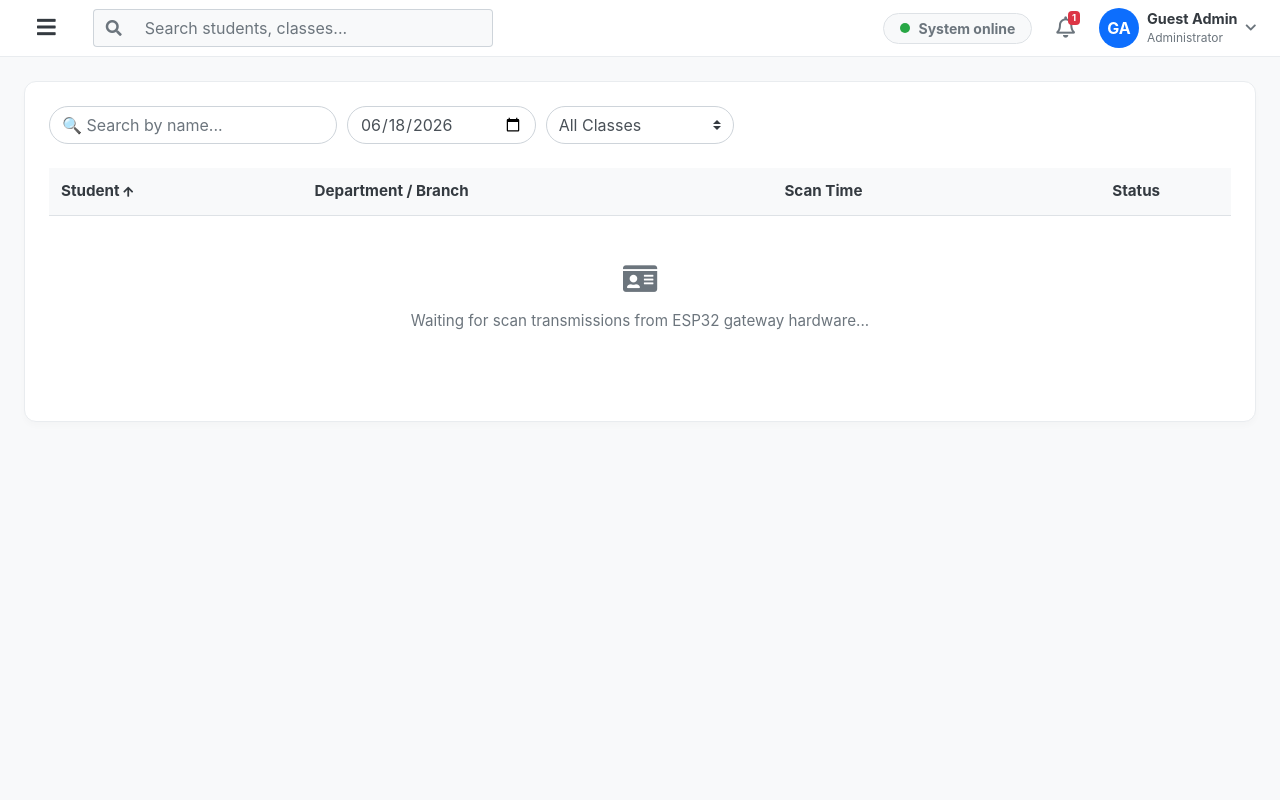
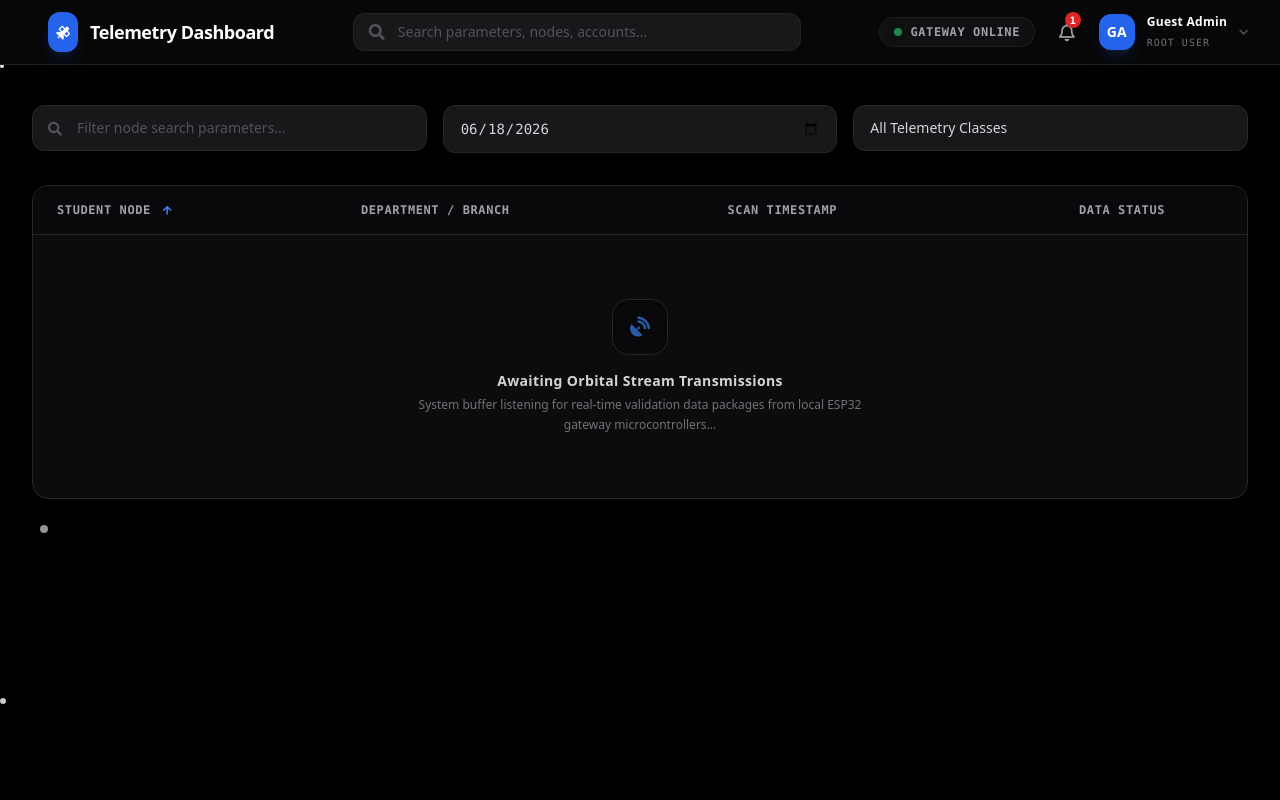
Before and after one commit to prab-hector/PJT_3, a Django app: page / in a window 1280 px wide. Run offline with Django 5.2, Linux system fonts and the light colour scheme; data that the repository does not hold is empty; some libraries are stand-ins or nearby versions.

Commit message:
login pg work

```diff
--- a/users/templates/users/homepg.html
+++ b/users/templates/users/homepg.html
@@ -1,101 +1,150 @@
-{% load crispy_forms_tags %}
+{% load static %}
 <!DOCTYPE html>
 <html lang="en">
 <head>
     <meta charset="UTF-8">
     <meta name="viewport" content="width=device-width, initial-scale=1.0">
-    <title>Attendance Dashboard</title>
-    <link rel="stylesheet" href="https://cdn.jsdelivr.net/npm/bootstrap@4.6.2/dist/css/bootstrap.min.css">
+    <title>Attendance Dashboard - NLLRFID</title>
+    <script src="https://cdn.tailwindcss.com"></script>
     <link rel="stylesheet" href="https://cdnjs.cloudflare.com/ajax/libs/font-awesome/5.15.4/css/all.min.css">
     <style>
-        body { background-color: #f8f9fa; font-family: -apple-system, BlinkMacSystemFont, "Segoe UI", Roboto, sans-serif; }
-        .navbar-custom { background-color: #ffffff; border-bottom: 1px solid #e9ecef; }
-        .status-dot { height: 10px; width: 10px; background-color: #28a745; display: inline-block; border-radius: 50%; }
-        .admin-avatar { width: 40px; height: 40px; background-color: #0d6efd; color: white; display: flex; align-items: center; justify-content: center; font-weight: bold; border-radius: 50%; }
-        .dashboard-card { background: white; border-radius: 12px; border: 1px solid #e9ecef; box-shadow: 0 4px 6px rgba(0,0,0,0.02); }
-        .badge-present { background-color: #d1e7dd; color: #0f5132; border-radius: 20px; padding: 5px 15px; }
-        .badge-absent { background-color: #f8d7da; color: #842029; border-radius: 20px; padding: 5px 15px; }
-        .badge-late { background-color: #fff3cd; color: #664d03; border-radius: 20px; padding: 5px 15px; }
+        /* Ambient star field styling matching login/profile */
+        .star {
+            position: absolute;
+            background-color: white;
+            border-radius: 50%;
+            animation: pulse 3.5s infinite ease-in-out;
+        }
+        @keyframes pulse {
+            0%, 100% { opacity: 0.15; transform: scale(0.8); }
+            50% { opacity: 0.8; transform: scale(1.2); }
+        }
     </style>
 </head>
-<body>
+<body class="bg-black text-zinc-100 min-h-screen relative overflow-x-hidden font-sans selection:bg-blue-600/30">
 
-<nav class="navbar navbar-expand-lg navbar-light navbar-custom py-2 px-4">
-    <button class="btn btn-link text-dark mr-3"><i class="fas fa-bars fa-lg"></i></button>
-    <div class="input-group mx-2" style="max-width: 400px;">
-        <div class="input-group-prepend">
-            <span class="input-group-text bg-light border-right-0"><i class="fas fa-search text-muted"></i></span>
-        </div>
-        <input type="text" class="form-control bg-light border-left-0" placeholder="Search students, classes...">
+    <div class="absolute inset-0 pointer-events-none z-0">
+        <div class="star w-1 h-1 top-16 left-1/12" style="animation-delay: 0.1s;"></div>
+        <div class="star w-1.5 h-1.5 top-1/4 left-1/3" style="animation-delay: 1.4s;"></div>
+        <div class="star w-1 h-1 top-12 right-1/4" style="animation-delay: 0.6s;"></div>
+        <div class="star w-2 h-2 bottom-1/3 left-10" style="animation-delay: 1.9s;"></div>
+        <div class="star w-1.5 h-1.5 bottom-24 right-1/12" style="animation-delay: 0.4s;"></div>
     </div>
 
-    <div class="collapse navbar-collapse justify-content-end">
-        <div class="d-flex align-items-center bg-light border rounded-pill px-3 py-1 mr-4">
-            <span class="status-dot mr-2"></span>
-            <small class="font-weight-bold text-secondary">System online</small>
+    <nav class="bg-zinc-950/80 border-b border-zinc-800/80 sticky top-0 z-50 backdrop-blur-md">
+        <div class="max-w-7xl mx-auto px-4 sm:px-6 lg:px-8 h-16 flex items-center justify-between">
+
+            <div class="flex items-center space-x-4">
+                <button class="text-zinc-400 hover:text-white transition-colors lg:hidden">
+                    <i class="fas fa-bars text-lg"></i>
+                </button>
+                <div class="flex items-center space-x-3">
+                    <div class="p-2 bg-blue-600 rounded-xl text-white shadow-lg shadow-blue-950/50">
+                        <i class="fas fa-satellite fa-sm"></i>
                     </div>
-        <a href="#" class="text-secondary position-relative mr-4">
-            <i class="far fa-bell fa-lg"></i>
-            <span class="badge badge-danger position-absolute" style="top: -5px; right: -5px; font-size: 0.6rem;">1</span>
+                    <span class="text-lg font-bold tracking-tight text-white hidden sm:inline">Telemetry Dashboard</span>
+                </div>
+            </div>
+
+            <div class="hidden md:flex items-center flex-1 max-w-md mx-8 relative">
+                <span class="absolute left-4 text-zinc-600"><i class="fas fa-search"></i></span>
+                <input type="text" placeholder="Search parameters, nodes, accounts..."
+                       class="w-full pl-11 pr-4 py-2 bg-zinc-900 border border-zinc-800/80 rounded-xl text-sm text-white placeholder-zinc-600 focus:outline-none focus:ring-2 focus:ring-blue-500/50 focus:border-blue-500/80 transition-all">
+            </div>
+
+            <div class="flex items-center space-x-6">
+                <div class="flex items-center space-x-2 bg-zinc-900/60 border border-zinc-800/60 px-3.5 py-1.5 rounded-full">
+                    <span class="w-2 h-2 bg-green-500 rounded-full animate-pulse"></span>
+                    <span class="text-xs font-semibold text-zinc-400 uppercase tracking-wider font-mono">Gateway Online</span>
+                </div>
+
+                <a href="#" class="text-zinc-400 hover:text-white relative transition-colors">
+                    <i class="far fa-bell text-lg"></i>
+                    <span class="absolute -top-1.5 -right-1.5 w-4 h-4 bg-red-600 text-[10px] font-bold font-mono text-white flex items-center justify-center rounded-full">1</span>
                 </a>
-        <div class="d-flex align-items-center dropdown">
-            <div class="admin-avatar mr-2">{{ admin_initials }}</div>
-            <div class="text-left mr-2" style="line-height: 1.2;">
-                <div class="font-weight-bold text-dark" style="font-size: 0.9rem;">{{ admin_name }}</div>
-                <small class="text-muted" style="font-size: 0.75rem;">Administrator</small>
+
+                <a href="{% url 'profile' %}" class="flex items-center space-x-3 group text-left">
+                    <div class="w-9 h-9 bg-blue-600 text-white font-bold text-sm rounded-xl flex items-center justify-center group-hover:bg-blue-500 transition-colors shadow-lg shadow-blue-950/50">
+                        {{ admin_initials|default:"A" }}
                     </div>
-            <i class="fas fa-chevron-down text-muted fa-xs"></i>
+                    <div class="hidden lg:block leading-tight">
+                        <div class="text-xs font-bold text-white tracking-wide">{{ admin_name|default:"Administrator" }}</div>
+                        <span class="text-[10px] text-zinc-500 font-mono uppercase tracking-widest">Root User</span>
+                    </div>
+                    <i class="fas fa-chevron-down text-zinc-600 group-hover:text-zinc-400 text-[10px] transition-colors hidden lg:block"></i>
+                </a>
             </div>
         </div>
     </nav>
 
-<div class="container-fluid p-4">
-    <div class="dashboard-card p-4">
-        <div class="form-row mb-4">
-            <div class="col-md-3">
-                <input type="text" class="form-control rounded-pill" placeholder="🔍 Search by name...">
+    <main class="max-w-7xl mx-auto px-4 sm:px-6 lg:px-8 py-10 relative z-10">
+
+        <div class="grid grid-cols-1 sm:grid-cols-3 gap-4 mb-8">
+            <div class="relative">
+                <span class="absolute left-4 top-3.5 text-zinc-600 text-sm"><i class="fas fa-search"></i></span>
+                <input type="text" placeholder="Filter node search parameters..."
+                       class="w-full pl-11 pr-4 py-3 bg-zinc-900 border border-zinc-800 rounded-xl text-sm text-white placeholder-zinc-600 focus:outline-none focus:ring-2 focus:ring-blue-500/30 transition-all">
             </div>
-            <div class="col-md-2">
-                <input type="date" class="form-control rounded-pill" value="2026-06-18">
+            <div>
+                <input type="date" value="2026-06-18"
+                       class="w-full px-4 py-3 bg-zinc-900 border border-zinc-800 rounded-xl text-sm text-zinc-300 font-mono focus:outline-none focus:ring-2 focus:ring-blue-500/30 transition-all">
             </div>
-            <div class="col-md-2">
-                <select class="form-control custom-select rounded-pill">
-                    <option>All Classes</option>
+            <div>
+                <select class="w-full px-4 py-3 bg-zinc-900 border border-zinc-800 rounded-xl text-sm text-zinc-300 focus:outline-none focus:ring-2 focus:ring-blue-500/30 transition-all appearance-none cursor-pointer">
+                    <option>All Telemetry Classes</option>
                 </select>
             </div>
         </div>
 
-        <div class="table-responsive">
-            <table class="table table-hover align-middle text-secondary" style="font-size: 0.95rem;">
-                <thead class="bg-light text-dark font-weight-bold">
-                    <tr>
-                        <th class="border-0">Student <i class="fas fa-arrow-up fa-xs"></i></th>
-                        <th class="border-0">Department / Branch</th>
-                        <th class="border-0">Scan Time</th>
-                        <th class="border-0 text-center">Status</th>
+        <div class="bg-zinc-900/50 border border-zinc-800 rounded-2xl shadow-2xl backdrop-blur-md overflow-hidden">
+            <div class="overflow-x-auto">
+                <table class="w-full text-left border-collapse">
+                    <thead>
+                        <tr class="bg-zinc-950/80 border-b border-zinc-800 text-xs font-bold font-mono tracking-wider text-zinc-400 uppercase">
+                            <th class="py-4 px-6">Student Node <i class="fas fa-arrow-up text-[10px] ml-1 text-blue-500"></i></th>
+                            <th class="py-4 px-6">Department / Branch</th>
+                            <th class="py-4 px-6">Scan Timestamp</th>
+                            <th class="py-4 px-6 text-center">Data Status</th>
                         </tr>
                     </thead>
-                <tbody>
+                    <tbody class="divide-y divide-zinc-800/40 text-sm">
                         {% for log in recent_scans %}
-                    <tr>
-                        <td class="font-weight-bold text-dark text-uppercase">{{ log.teammates.name }}</td>
-                        <td>{{ log.teammates.branch }}</td>
-                        <td>{{ log.timestamp|date:"h:i A" }}</td>
-                        <td class="text-center">
+                        <tr class="hover:bg-zinc-900/30 transition-colors group">
+                            <td class="py-4 px-6 font-semibold text-white tracking-wide text-uppercase group-hover:text-blue-400 transition-colors">
+                                {{ log.teammates.name }}
+                            </td>
+                            <td class="py-4 px-6 text-zinc-400">
+                                {{ log.teammates.branch }}
+                            </td>
+                            <td class="py-4 px-6 font-mono text-xs text-zinc-500">
+                                {{ log.timestamp|date:"h:i A" }}
+                            </td>
+                            <td class="py-4 px-6 text-center">
                                 {% if log.status == 'Present' %}
-                                <span class="badge-present font-weight-bold"><span class="status-dot mr-1"></span> Present</span>
+                                <span class="inline-flex items-center px-3 py-1 bg-green-500/10 border border-green-500/20 text-green-400 text-xs font-bold rounded-full">
+                                    <span class="w-1.5 h-1.5 bg-green-500 rounded-full mr-2"></span> Present
+                                </span>
                                 {% elif log.status == 'Late' %}
-                                <span class="badge-late font-weight-bold">● Late</span>
+                                <span class="inline-flex items-center px-3 py-1 bg-yellow-500/10 border border-yellow-500/20 text-yellow-400 text-xs font-bold rounded-full">
+                                    <span class="w-1.5 h-1.5 bg-yellow-500 rounded-full mr-2"></span> Late
+                                </span>
                                 {% else %}
-                                <span class="badge-absent font-weight-bold">● Absent</span>
+                                <span class="inline-flex items-center px-3 py-1 bg-red-500/10 border border-red-500/20 text-red-400 text-xs font-bold rounded-full">
+                                    <span class="w-1.5 h-1.5 bg-red-500 rounded-full mr-2"></span> Absent
+                                </span>
                                 {% endif %}
                             </td>
                         </tr>
                         {% empty %}
                         <tr>
-                        <td colspan="4" class="text-center py-5 text-muted">
-                            <i class="fas fa-id-card fa-2x mb-3 d-block"></i>
-                            Waiting for scan transmissions from ESP32 gateway hardware...
+                            <td colspan="4" class="py-16 px-6 text-center">
+                                <div class="max-w-md mx-auto flex flex-col items-center">
+                                    <div class="w-14 h-14 bg-zinc-950 rounded-2xl border border-zinc-800 flex items-center justify-center text-zinc-600 mb-4 shadow-inner">
+                                        <i class="fas fa-satellite-dish text-xl animate-pulse text-blue-500"></i>
+                                    </div>
+                                    <h4 class="text-sm font-bold text-zinc-300 tracking-wide mb-1">Awaiting Orbital Stream Transmissions</h4>
+                                    <p class="text-xs text-zinc-500 leading-relaxed">System buffer listening for real-time validation data packages from local ESP32 gateway microcontrollers...</p>
+                                </div>
                             </td>
                         </tr>
                         {% endfor %}
@@ -103,10 +152,9 @@
                 </table>
             </div>
         </div>
-</div>
+    </main>
 
     <script src="https://cdn.jsdelivr.net/npm/jquery@3.5.1/dist/jquery.slim.min.js"></script>
-<script src="https://cdn.jsdelivr.net/npm/bootstrap@4.6.2/dist/js/bootstrap.bundle.min.js"></script>
     <script>
         async function checkMasterScan() {
             try {
@@ -125,7 +173,7 @@
                 console.error("Error polling buffer status: ", err);
             }
         }
-    // Poll every 2 seconds for master card status
+        // Poll database buffer pipeline every 2000ms
         setInterval(checkMasterScan, 2000);
     </script>
 </body>
```
Lines whose indentation alone changed are shown as unchanged.
